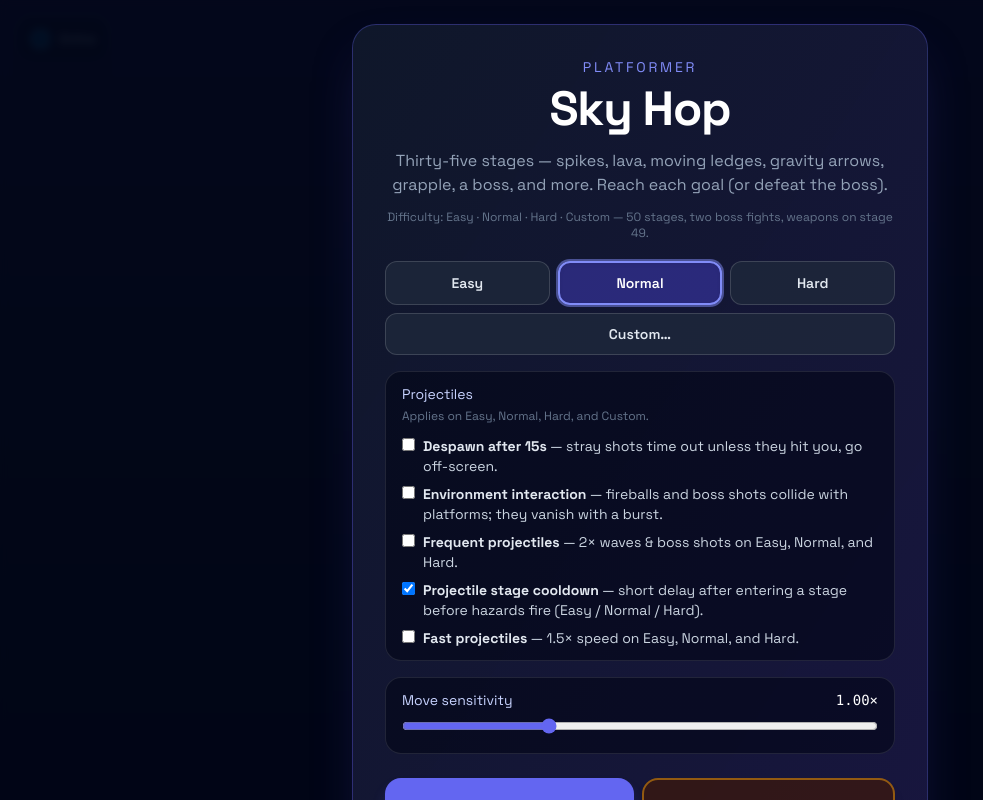
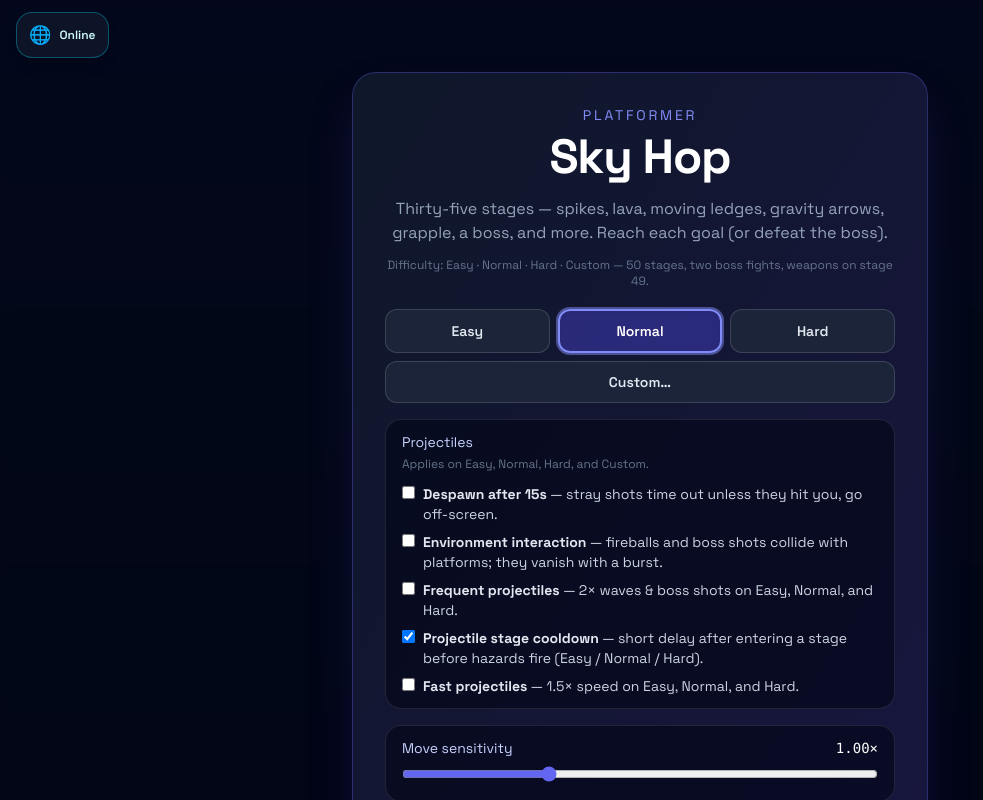
Before and after one commit to tomN14/skyHop, a website: page index.html in a window 1280 px wide. Shown: the whole page, without its empty margins (0-983 px from the left). Drawn offline with nearby package versions, Linux system fonts and the light colour scheme.

Commit message:
newBugFix

```diff
--- a/index.html
+++ b/index.html
@@ -20,8 +20,10 @@
   <link rel="preconnect" href="https://fonts.gstatic.com" crossorigin />
   <link href="https://fonts.googleapis.com/css2?family=Space+Grotesk:wght@400;600;700&display=swap" rel="stylesheet" />
   <style>
-    html, body { height: 100%; margin: 0; overflow: hidden; }
+    html, body { height: 100%; margin: 0; overflow: hidden; overscroll-behavior: none; }
     #gameCanvas { touch-action: none; }
+    #levelsTopNav { position: fixed; left: 0; right: 0; top: 0; z-index: 22; padding-top: max(0.75rem, env(safe-area-inset-top)); pointer-events: none; }
+    #levelsTopNav button { pointer-events: auto; }
   </style>
 </head>
 <body class="bg-slate-950 font-display text-slate-100 antialiased">
@@ -99,8 +101,8 @@
       <p id="hudHint" class="mt-3 hidden max-w-xl rounded-xl border border-white/5 bg-black/40 px-3 py-2 text-sm text-slate-300 backdrop-blur-sm"></p>
     </div>
 
-    <!-- Levels nav (tooltips on hover) -->
-    <div class="pointer-events-none absolute left-0 right-0 top-0 z-[19] flex justify-between p-3 md:p-4">
+    <!-- Levels nav: fixed above main menu (z-20) so visible + clickable; tooltips on hover -->
+    <div id="levelsTopNav" class="flex justify-between gap-2 px-3 md:px-4">
       <button id="btnNavOnlineLevels" type="button" title="Online Levels" class="pointer-events-auto inline-flex items-center gap-2 rounded-2xl border border-cyan-500/40 bg-slate-900/90 px-3 py-2 text-lg shadow-lg backdrop-blur-md hover:bg-slate-800">
         <span aria-hidden="true">🌐</span><span class="text-xs font-semibold text-cyan-100">Online</span>
       </button>
@@ -120,7 +122,7 @@
         <button id="touchUp" type="button" class="h-16 w-16 select-none rounded-2xl border border-emerald-500/40 bg-emerald-950/90 text-xl font-bold text-emerald-100 shadow-xl active:scale-95">↑</button>
       </div>
     </div>
-    <div id="screenMenu" class="absolute inset-0 z-20 flex items-center justify-center overflow-y-auto bg-slate-950/90 p-6 backdrop-blur-sm">
+    <div id="screenMenu" class="absolute inset-0 z-20 flex items-center justify-center overflow-y-auto overscroll-y-contain bg-slate-950/90 px-6 pb-6 pt-[4.5rem] backdrop-blur-sm max-[480px]:items-start max-[480px]:pt-[4.25rem]">
       <div class="my-auto w-full max-w-xl rounded-3xl border border-indigo-500/30 bg-gradient-to-br from-slate-900 to-indigo-950/80 p-8 shadow-2xl shadow-indigo-900/40">
         <p class="text-center text-sm font-sem uppercase tracking-[0.2em] text-indigo-400">Platformer</p>
         <h1 class="mt-2 text-center text-4xl font-bold tracking-tight text-white md:text-5xl">Sky Hop</h1>
```
